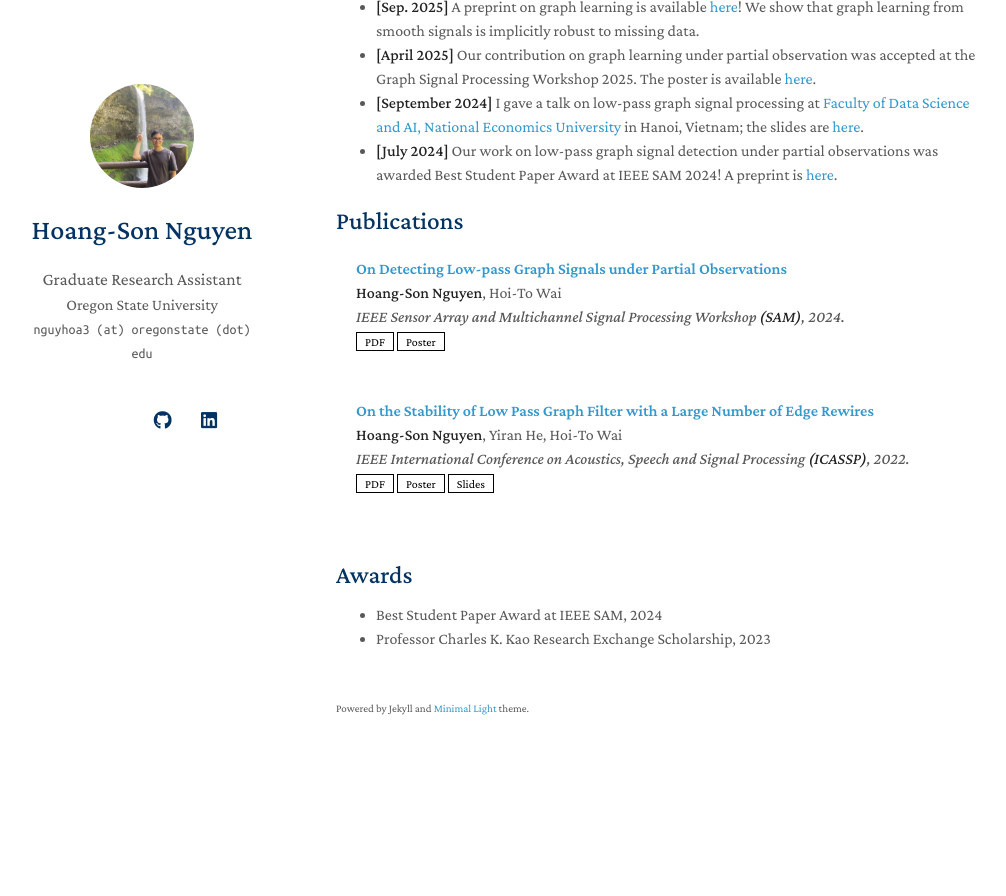
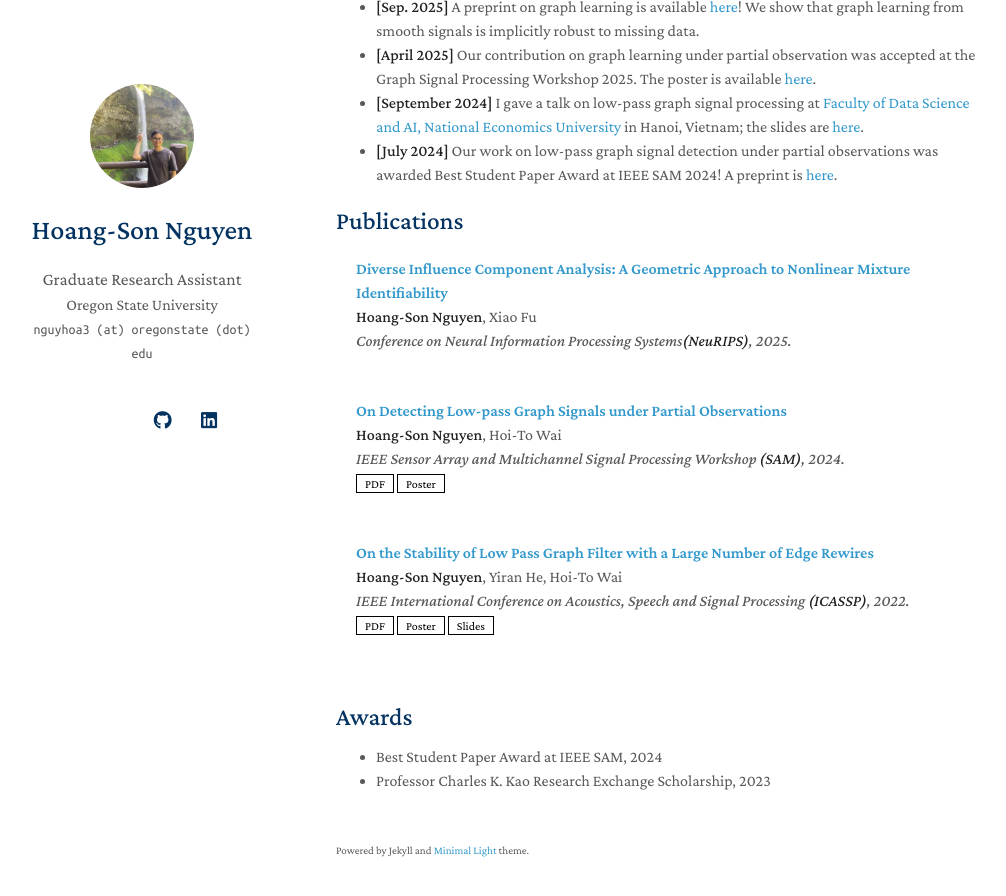
Before and after one commit to hsnguyen24/hsnguyen24.github.io, a Jekyll site: the page built from index.md, in a window 1280 px wide and 900 px high, scrolled down 547 px. Shown: the top 896 px of the window, without its empty margins (134-1140 px from the left). Built offline with Jekyll 4.4.1, drawn with Linux system fonts in a browser that asks for light colours; nearby versions of some CDN libraries; a style sheet for code colours, icons or effects is not loaded; our own code applies the rules of GitHub Pages for plain Markdown files; before the commit the page ends 1336 px from its top, so only the background shows below that.

Commit message:
Update publications.yml

```diff
--- a/_data/publications.yml
+++ b/_data/publications.yml
@@ -1,4 +1,17 @@
 main:
+  - title: "Diverse Influence Component Analysis: A Geometric Approach to Nonlinear Mixture Identifiability"
+    authors: <strong>Hoang-Son Nguyen</strong>, Xiao Fu
+    # conference_short: SAM
+    conference: Conference on Neural Information Processing Systems<strong>(NeuRIPS)</strong>, 2025.
+    # pdf: https://arxiv.org/pdf/2405.10001
+    # poster: ./assets/files/sam2024_poster.pdf
+    # url: https://arxiv.org/abs/2405.10001
+    # page: https://arxiv.org/abs/2405.10001
+    # image: ./assets/img/teaser_example_2.png
+    # code: https://github.com/MrGiovanni/ContinualLearning
+    # bibtex: https://bib.yliu.me/MICCAI23.txt
+    # image: ./assets/img/teaser_example_2.png
+    # notes: Early Accept
 
   - title: "On Detecting Low-pass Graph Signals under Partial Observations"
     authors: <strong>Hoang-Son Nguyen</strong>, Hoi-To Wai
```
